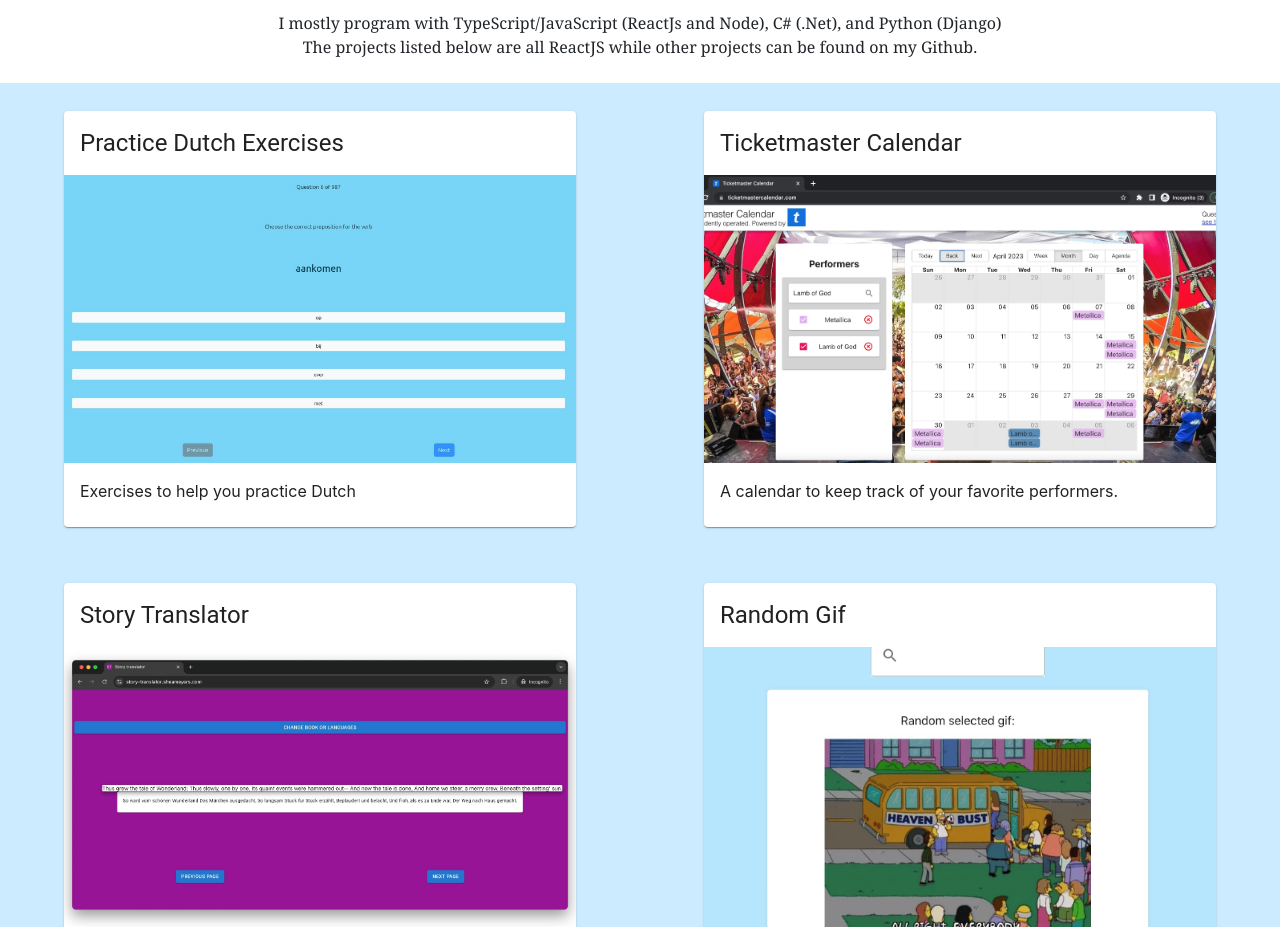
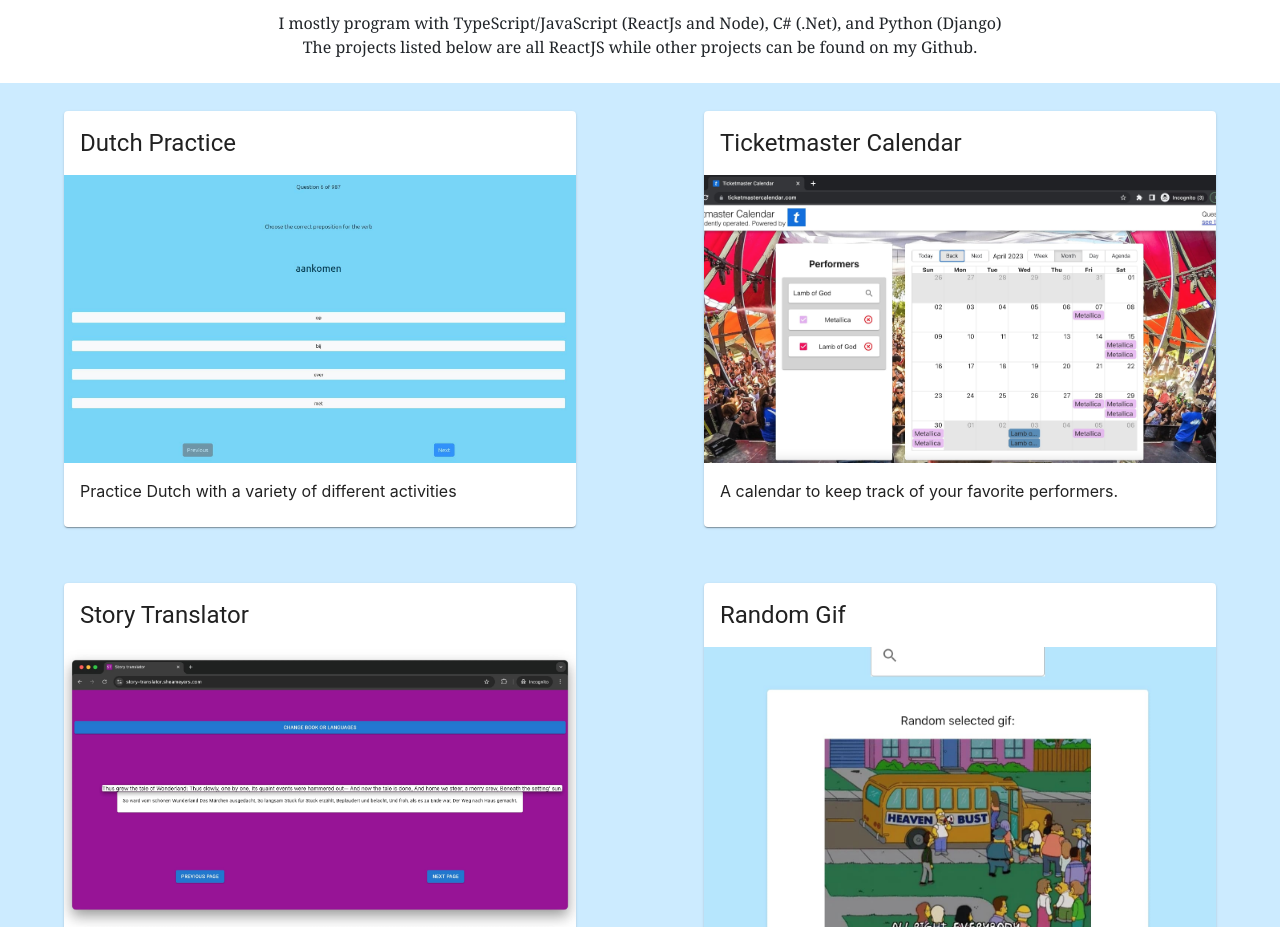
Before and after one commit to SheaMeyers/SheaMeyers.github.io, a React (Create React App) app: page / in a window 1280 px wide. Shown: the part 940-1867 px from the top of the page. Built offline with nearby package versions, Linux system fonts and the light colour scheme.

Commit message:
Update url to new domain

```diff
--- a/src/Home.tsx
+++ b/src/Home.tsx
@@ -60,19 +60,19 @@ const Home: React.FC = () => {
         </div>
         <div className="Projects-portion--projects">
           <a
-            href="https://practicedutchexercises.com/"
+            href="https://dutchpractice.com/"
             target="_blank"
             rel="noopener noreferrer"
           >
             <Card className={classes.root}>
-              <CardHeader title="Practice Dutch Exercises" />
+              <CardHeader title="Dutch Practice" />
               <CardMedia
                 className={classes.media}
                 image={dutchPractice}
-                title="Practice Dutch Exercises"
+                title="Dutch Practice"
               />
               <CardContent>
-                Exercises to help you practice Dutch
+                Practice Dutch with a variety of different activities
               </CardContent>
             </Card>
           </a>
--- a/src/Now.tsx
+++ b/src/Now.tsx
@@ -32,7 +32,7 @@ const Now: React.FC = () => {
                             </li>
                             <li>
                                 Programming:  I just built a new project at
-                                <a style={{margin: '0.3rem'}} href="https://dutch-practice.sheameyers.com/" target="_blank" rel="noopener noreferrer">Dutch Practice</a> <br />
+                                <a style={{margin: '0.3rem'}} href="https://dutchpractice.com/" target="_blank" rel="noopener noreferrer">Dutch Practice</a> <br />
                                 I'm also planning to add more activities to the website.
                             </li>
                             <li>
```
